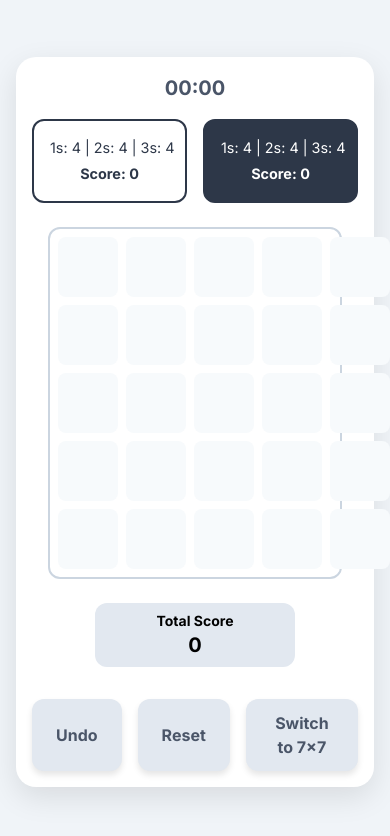
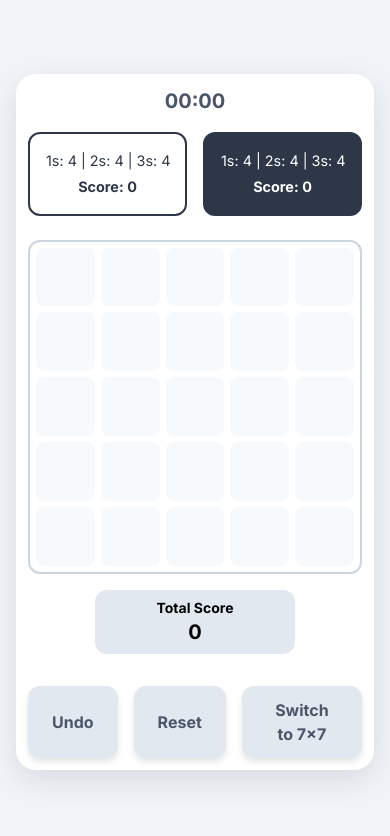
Before and after one commit to yantremblay2-wq/Archiview, a plain HTML site: page index.html in a window 390 px wide. Drawn offline with nearby package versions, Linux system fonts and the light colour scheme.

Commit message:
Update index.html

```diff
--- a/index.html
+++ b/index.html
@@ -230,11 +230,24 @@
             }
 
             .game-container {
-                padding: 1rem;
+                padding: 0.75rem;
+                max-width: 100%;
             }
 
             .game-grid {
+                width: 100%;
                 max-width: 100%;
+                padding: 6px;
+                gap: 6px;
+                margin: 1rem auto;
+            }
+
+            .grid-cell {
+                min-height: 40px;
+            }
+
+            .grid-cell-content {
+                font-size: 1.25rem;
             }
         }
     </style>
@@ -362,11 +375,16 @@
             gridEl.innerHTML = '';
             gridEl.style.gridTemplateColumns = `repeat(${gridSize}, 1fr)`;
 
-            // Adjust max-width based on grid size
-            if (gridSize === 7) {
-                gridEl.style.maxWidth = '550px';
+            // Adjust max-width based on grid size (only on desktop)
+            if (window.innerWidth > 640) {
+                if (gridSize === 7) {
+                    gridEl.style.maxWidth = '550px';
+                } else {
+                    gridEl.style.maxWidth = '450px';
+                }
             } else {
-                gridEl.style.maxWidth = '450px';
+                // On mobile, always use 100%
+                gridEl.style.maxWidth = '100%';
             }
 
             for (let i = 0; i < gridSize * gridSize; i++) {
```
